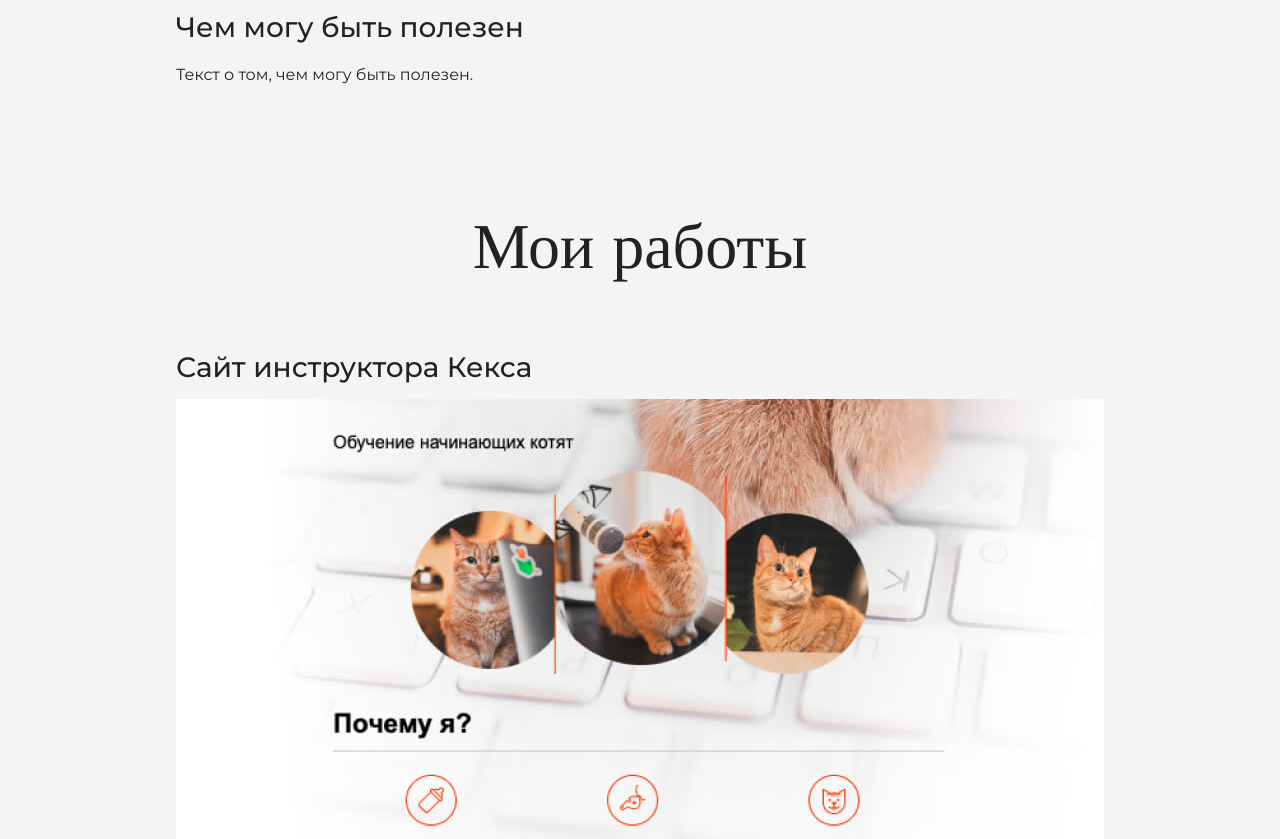
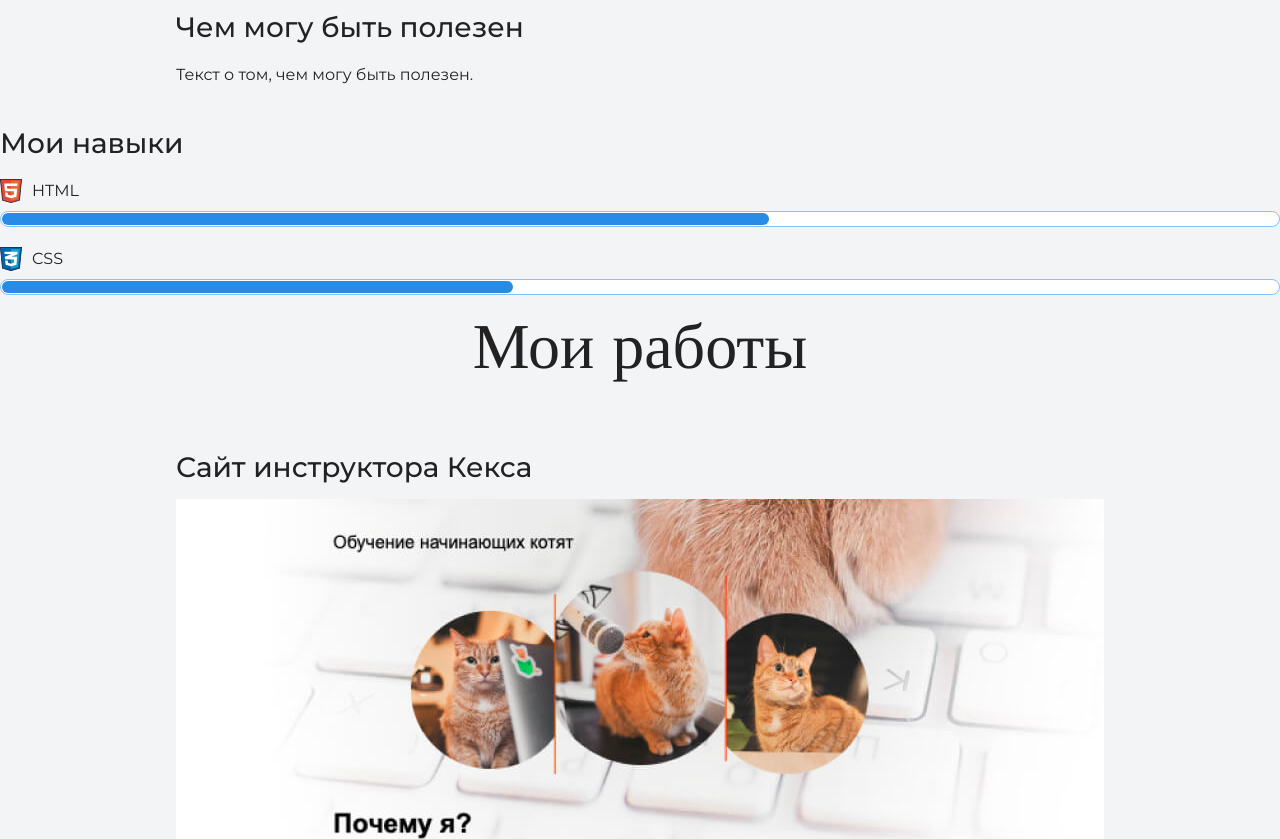
Before and after one commit to serhiy-web/first_site, a plain HTML site: page index.html in a window 1280 px wide. Shown: the part 1860-2699 px from the top of the page. Drawn offline with nearby package versions, Linux system fonts and the light colour scheme.

Commit message:
Добавление блока "Навыки"

```diff
--- a/index.html
+++ b/index.html
@@ -37,6 +37,15 @@
       <h3>Чем могу быть полезен</h3>
       <p>Текст о том, чем могу быть полезен.</p>
   </div>
+        <div class="skills">
+  	<h3>Мои навыки</h3>
+  	<dl class="skills-list">
+  		<dt class="skill-html">HTML</dt>
+  		<dd class="level"><div style="width: 60%">60%</div></dd>
+  		<dt class="skill-css">CSS</dt>
+  		<dd class="level"><div style="width: 40%">40%</div></dd>
+  	</dl>
+  </div
     </section>
 
     <section class="portfolio">
```
